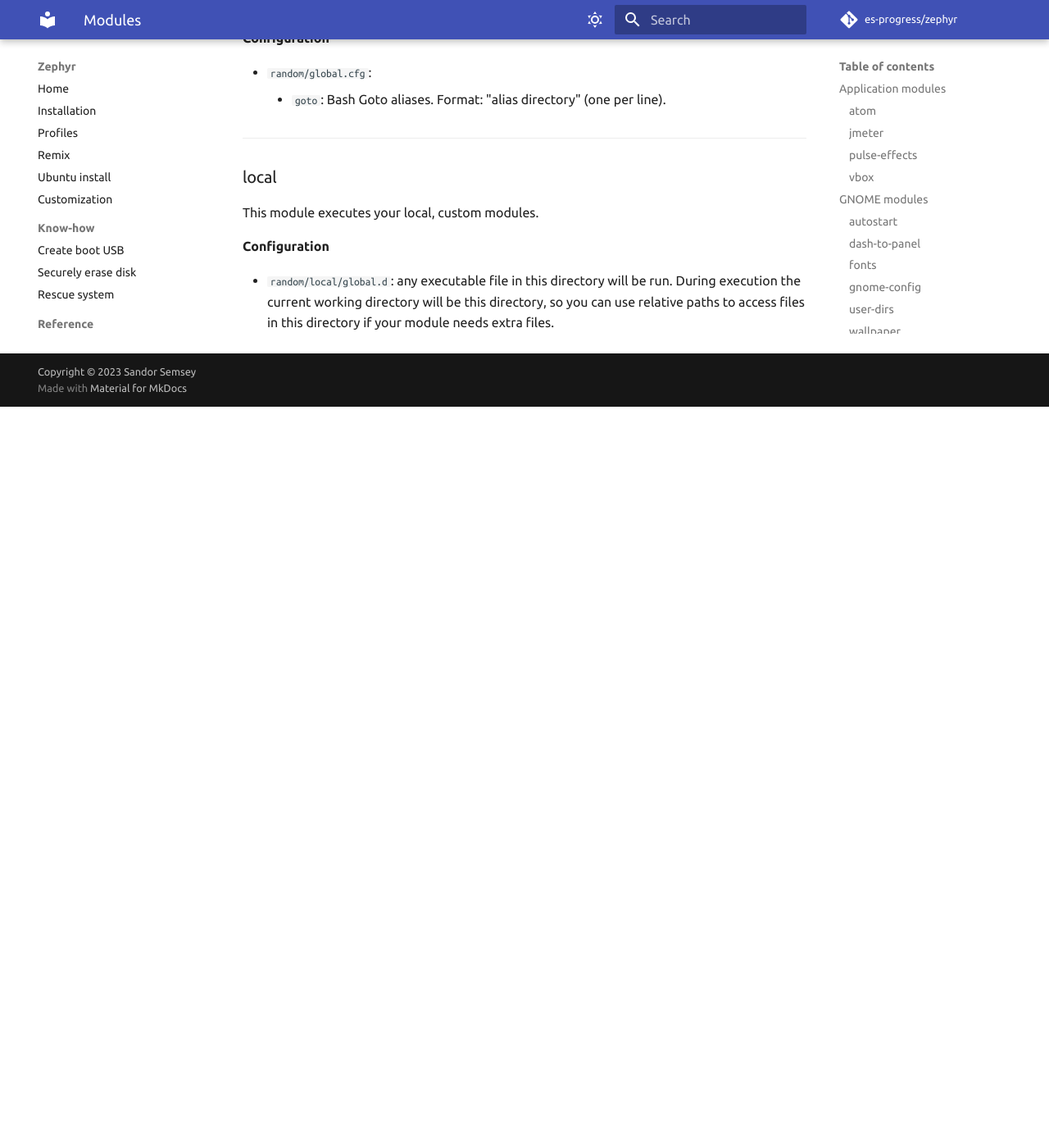
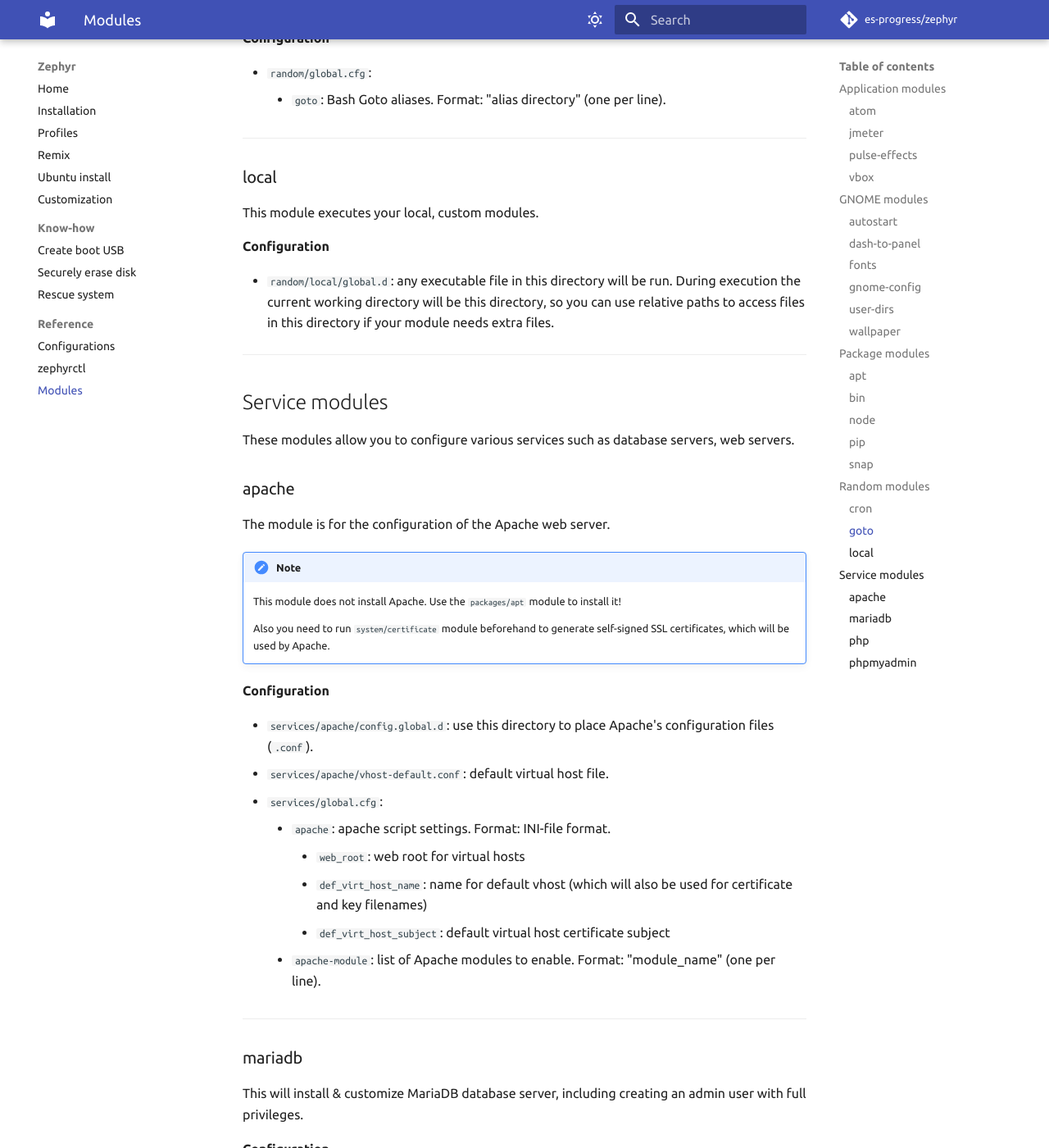
Before and after one commit to es-progress/zephyr, an MkDocs documentation site: the page built from docs/reference/modules.md, in a window 1280 px wide and 1400 px high, scrolled down 6561 px. Shown: the whole window at 82% size. Built offline with MkDocs 1.6.1 and Material for MkDocs 9.7.7, drawn with Linux system fonts in a browser that asks for light colours; emoji names are drawn with the system emoji font; comment, search, counter and statistics services are not loaded; before the commit the page ends 7057 px from its top, so only the background shows below that; some of the changed text lies outside the part shown.

Commit message:
docs/reference/modules: services

```diff
--- a/docs/reference/modules.md
+++ b/docs/reference/modules.md
@@ -263,3 +263,84 @@ This module executes your local, custom modules.
 
 -   `random/local/global.d`: any executable file in this directory will be run.
     During execution the current working directory will be this directory, so you can use relative paths to access files in this directory if your module needs extra files.
+
+---
+
+## Service modules
+
+These modules allow you to configure various services such as database servers, web servers.
+
+### apache
+
+The module is for the configuration of the Apache web server.
+
+!!! note
+
+    This module does not install Apache. Use the `packages/apt` module to install it!
+
+    Also you need to run `system/certificate` module beforehand to generate self-signed SSL certificates, which will be used by Apache.
+
+**Configuration**
+
+-   `services/apache/config.global.d`: use this directory to place Apache's configuration files (`.conf`).
+-   `services/apache/vhost-default.conf`: default virtual host file.
+-   `services/global.cfg`:
+    -   `apache`: apache script settings. Format: INI-file format.
+        -   `web_root`: web root for virtual hosts
+        -   `def_virt_host_name`: name for default vhost (which will also be used for certificate and key filenames)
+        -   `def_virt_host_subject`: default virtual host certificate subject
+    -   `apache-module`: list of Apache modules to enable. Format: "module_name" (one per line).
+
+---
+
+### mariadb
+
+This will install & customize MariaDB database server, including creating an admin user with full privileges.
+
+**Configuration**
+
+-   `services/mariadb/global.d`: directory for MariaDB's configuration files (`.cnf`).
+-   `services/global.cfg`:
+    -   `mariadb`: mariadb script settings. Format: INI-file format.
+        -   `repo`: MariaDB APT repository URL
+        -   `admin_name`: username for MySQL admin user
+        -   `admin_pass`: password for MySQL admin user
+
+---
+
+### php
+
+This module will configure PHP and start the PHP-FPM service with Apache.
+
+!!! note
+
+    This module does not install PHP. Use the `packages/apt` module to install it!
+
+    Also it expects Apache to be installed.
+
+**Configuration**
+
+-   `services/php/global.d`: directory for PHP's `.ini` configuration files.
+-   `services/global.cfg`:
+    -   `php`: php script settings. Format: INI-file format.
+        -   `version`: PHP version
+
+---
+
+### phpmyadmin
+
+Use this module to install and configure phpMyAdmin. It also creates phpMyAdmin control database & user.
+
+!!! note
+
+    phpMyAdmin needs a LAMP stack to work, so you need to install Apache, MariaDB and PHP first.
+
+**Configuration**
+
+-   `services/phpmyadmin/config.inc.php`: phpMyAdmin configuration file.
+-   `services/global.cfg`:
+    -   `phpmyadmin`: php script settings. Format: INI-file format.
+        -   `url`: Download URL for phpMyAdmin tarball
+        -   `checksum`: SHA256 checksum for download tar-archive
+        -   `service_user`: phpMyAdmin control user name
+        -   `service_pass`: phpMyAdmin control user password
```
Also changed, not shown: 3 other files.
